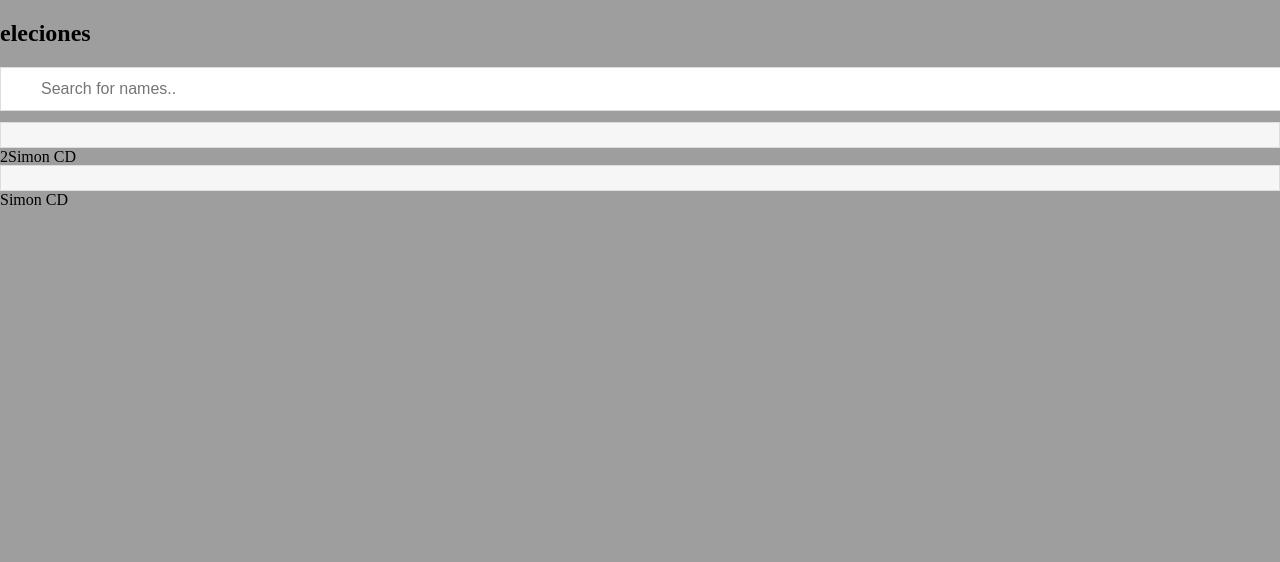
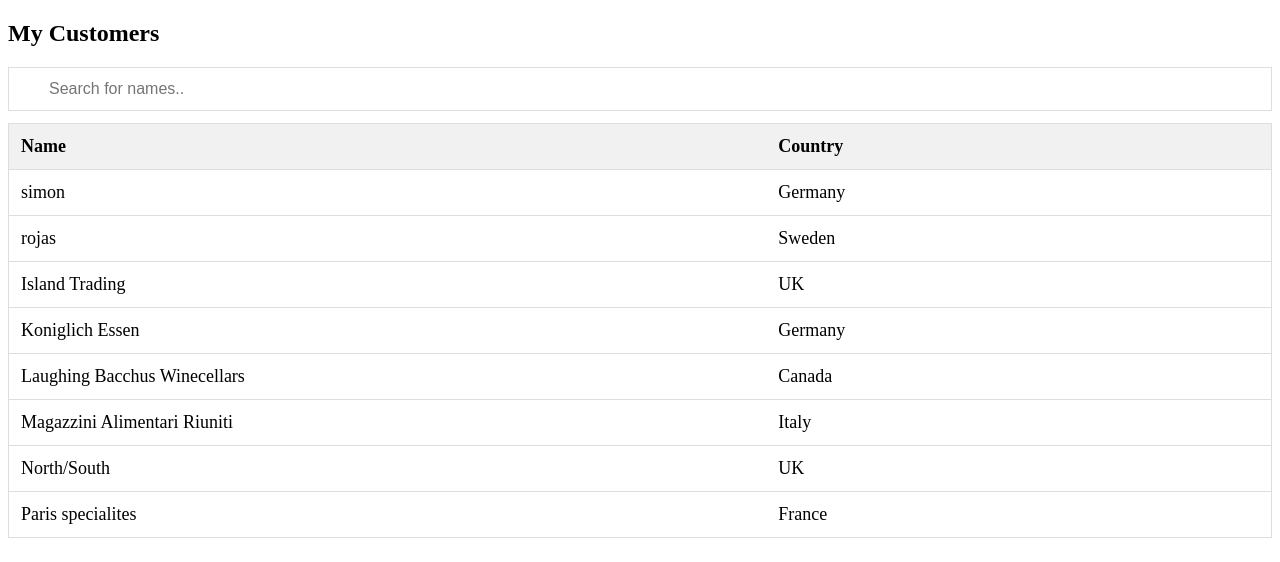
Before and after one commit to noenadies/menumensajestext, a plain HTML site: page index.html in a window 1280 px wide. Drawn offline with Linux system fonts and the light colour scheme.

Commit message:
Add files via upload

```diff
--- a/index.html
+++ b/index.html
@@ -1,31 +1,15 @@
 <!DOCTYPE html>
 <html>
-	<head>
-		<meta charset=utf-8>
-		<title>My first three.js app</title>
-		<style>
-			body { margin: 0; width: 100%; height: 100% }
-
-
-			#iddbuscaref{
-
-position: absolute;
-top: 0%;
-left: 0%;
-width: 100%;
-height: 100%;
-background-color: rgb(158, 158, 158);
-opacity: 1;
-z-index: 15;
-overflow-y: scroll;
+<head>
+<meta name="viewport" content="width=device-width, initial-scale=1">
+<style>
+* {
+  box-sizing: border-box;
 }
-
-
-
 
 #myInput {
   background-image: url('/css/searchicon.png');
-  background-position: 10px 12px;
+  background-position: 10px 10px;
   background-repeat: no-repeat;
   width: 100%;
   font-size: 16px;
@@ -34,139 +18,105 @@ overflow-y: scroll;
   margin-bottom: 12px;
 }
 
-#myUL {
-  list-style-type: none;
-  padding: 0;
-  margin: 0;
+#myTable {
+  border-collapse: collapse;
+  width: 100%;
+  border: 1px solid #ddd;
+  font-size: 18px;
+}
+
+#myTable th, #myTable td {
+  text-align: left;
+  padding: 12px;
+}
+
+#myTable tr {
+  border-bottom: 1px solid #ddd;
+}
+
+#myTable tr.header, #myTable tr:hover {
+  background-color: #f1f1f1;
+}
+</style>
+</head>
+<body>
+
+<h2>My Customers</h2>
+
+<input type="text" id="myInput" onkeyup="myFunction()" placeholder="Search for names.." title="Type in a name">
+
+<table id="myTable">
+  <tr class="header">
+    <th style="width:60%;">Name</th>
+    <th style="width:40%;">Country</th>
+  </tr>
+  <tr>
+    <td onclick="fsimoncd();">simon</td>
+    <td>Germany</td>
+  </tr>
+  <tr>
+    <td onclick="frojas();">rojas</td>
+    <td>Sweden</td>
+  </tr>
+  <tr>
+    <td>Island Trading</td>
+    <td>UK</td>
+  </tr>
+  <tr>
+    <td>Koniglich Essen</td>
+    <td>Germany</td>
+  </tr>
+  <tr>
+    <td>Laughing Bacchus Winecellars</td>
+    <td>Canada</td>
+  </tr>
+  <tr>
+    <td>Magazzini Alimentari Riuniti</td>
+    <td>Italy</td>
+  </tr>
+  <tr>
+    <td>North/South</td>
+    <td>UK</td>
+  </tr>
+  <tr>
+    <td>Paris specialites</td>
+    <td>France</td>
+  </tr>
+</table>
+
+<script>
+function myFunction() {
+  var input, filter, table, tr, td, i, txtValue;
+  input = document.getElementById("myInput");
+  filter = input.value.toUpperCase();
+  table = document.getElementById("myTable");
+  tr = table.getElementsByTagName("tr");
+  for (i = 0; i < tr.length; i++) {
+    td = tr[i].getElementsByTagName("td")[0];
+    if (td) {
+      txtValue = td.textContent || td.innerText;
+      if (txtValue.toUpperCase().indexOf(filter) > -1) {
+        tr[i].style.display = "";
+      } else {
+        tr[i].style.display = "none";
+      }
+    }
+  }
+}
 
 
-}
+function  fsimoncd(){
 
-#myUL li a {
-  border: 1px solid #ddd;
-  margin-top: -1px; /* Prevent double borders */
-  background-color: #f6f6f6;
-  padding: 12px;
-  text-decoration: none;
-  font-size: 18px;
-  color: black;
-  display: block;
-}
 
-#myUL li a:hover:not(.header) {
-  background-color: #eee;
+	window.location.href="https://noenadies.github.io/mensajessimonconsejo/";
 }
 
 
 
+function  frojas(){
 
 
-		</style>
-	</head>
-	<body>
-
-
-		<script src="jquery-3.2.1.min.js"></script>
-
-		<div id="iddbuscaref" >
-
-
-
-				<h2>eleciones</h2>
-
-				<input type="text" id="myInput" onkeyup="myFunction()" placeholder="Search for names.." title="Type in a name">
-
-				<ul id="myUL">
-
-
-				</ul>
-
-				<script>
-				function myFunction() {
-					var input, filter, ul, li, a, i, txtValue;
-					input = document.getElementById("myInput");
-					filter = input.value.toUpperCase();
-					ul = document.getElementById("myUL");
-					li = ul.getElementsByTagName("li");
-					for (i = 0; i < li.length; i++) {
-						a = li[i].getElementsByTagName("a")[0];
-						txtValue = a.textContent || a.innerText;
-						if (txtValue.toUpperCase().indexOf(filter) > -1) {
-							li[i].style.display = "";
-						} else {
-							li[i].style.display = "none";
-						}
-					}
-				}
-				</script>
-
-
-
-
-
-
-
-
-
-
-
-			  </div>
-		<script>var  todo;
-			  $.ajax({
-
-                url:   'mi.json',
-                 dataType:  'json',
-                type:  'get',
-                cache:false,
-                success:  function (data) {
-                       // $(data.inicio).html(response);
-					   todo=data;
-					   traevotantes();
-
-		//	location.href=data.inicio.uno;
-                }
-        });// Our Javascript will go here.
-
-
-
-
-
-
-var varestructraevotantes="";
-
-		function traevotantes(){
-
-
-varestructraevotantes="";
-
-
-	for(var itera in todo){
-
-//megusta:general[itera].likes
-
-console.log(todo[itera].nombre+"   "+ todo[itera].web );
-varestructraevotantes="<li><a   onclick="+'edit(this);'+"    id="+String(todo[itera].web) +">"+
-String(todo[itera].nombre)+
-"</a></li>";
-
-
-
-//general[itera].likes
-
-
-$("#myUL").prepend(varestructraevotantes);
-
-$('#myUL').click(function(){
-   // alert($(this).attr('id'));
-  })
-
-
-
-
-
-}
-
-
+window.location.href="https://noenadies.github.io/msnbasico/";
 }
 
 
@@ -175,19 +125,7 @@ $('#myUL').click(function(){
 
 
 
-function edit(st){
+</script>
 
-window.location.href=st.id;
-}
-
-
-
-
-
-
-
-
-
-		</script>
-	</body>
+</body>
 </html>
```
